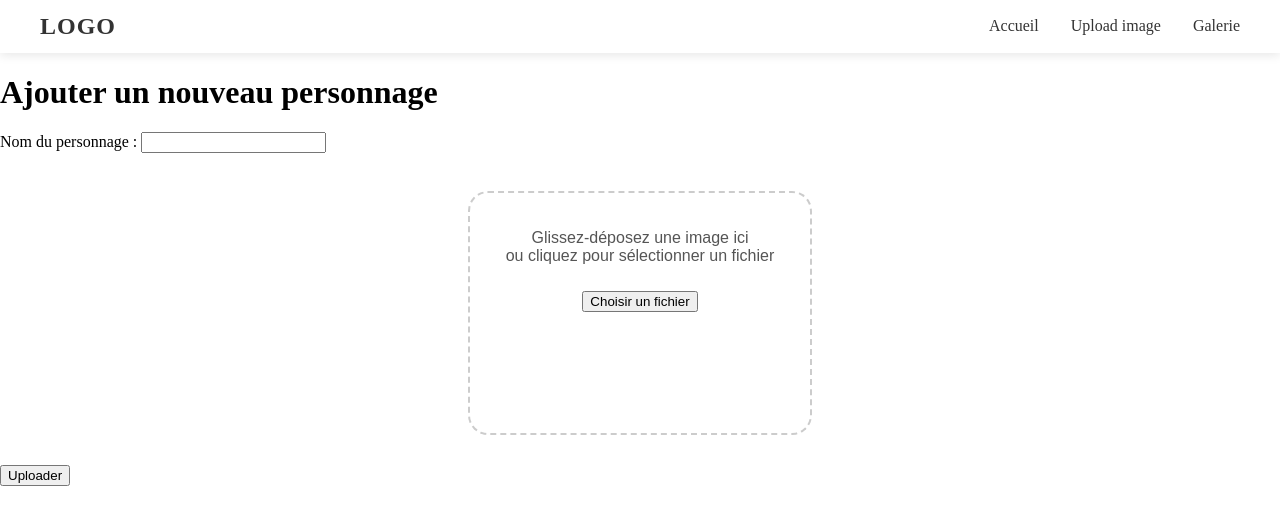
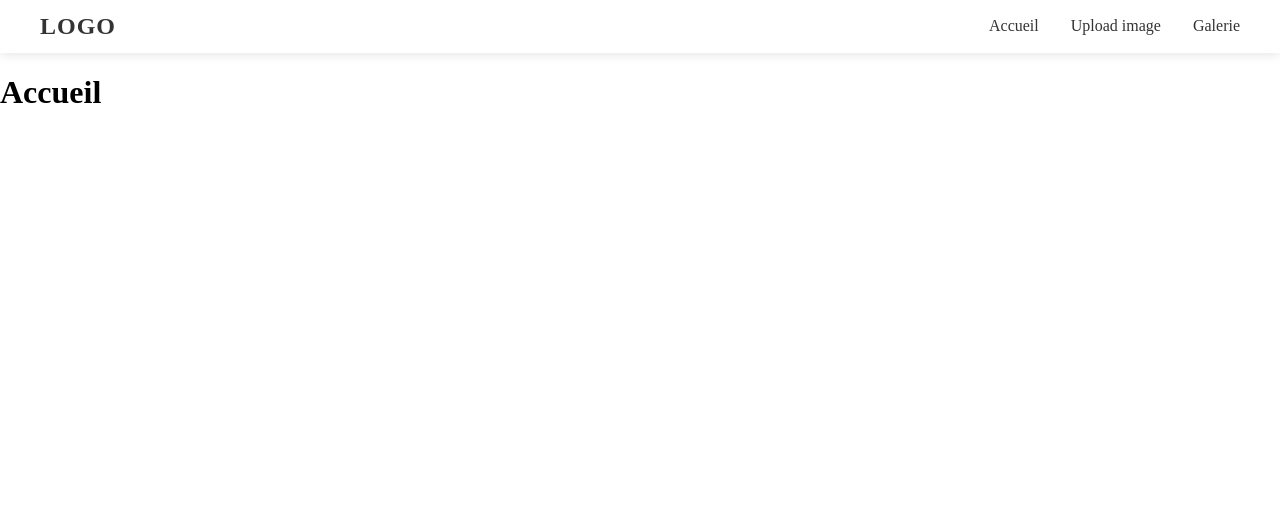
Before and after one commit to Lelelr/Mini_projet_docker, a Flask app: page / in a window 1280 px wide. Shown: the top 525 px of the page. Run offline with Flask 3, Linux system fonts and the light colour scheme.

Commit message:
Lien entre pages html

```diff
--- a/app.py
+++ b/app.py
@@ -16,8 +16,20 @@ def allowed_file(filename):
     return '.' in filename and filename.rsplit('.', 1)[1].lower() in ALLOWED_EXTENSIONS
 
 @app.route('/')
+def accueil():
+    return render_template('accueil.html')
+
+@app.route('/import')
 def new_personnage():
     return render_template('import.html')
+
+@app.route('/carte')
+def carte():
+    return render_template('carte.html')
+
+@app.route('/galerie')
+def galerie():
+    return render_template('galerie.html')
 
 @app.route('/upload_personnage', methods=['POST'])
 def upload_personnage():
--- a/templates/accueil.html
+++ b/templates/accueil.html
@@ -18,9 +18,9 @@
             </div>
             <div class="menu">
                 <ul>
-                    <li><a href="#">Accueil</a></li>
-                    <li><a href="import.html">Upload image</a></li>
-                    <li><a href="galerie.html">Galerie</a></li>
+                    <li><a href="{{ url_for('accueil') }}">Accueil</a></li>
+                    <li><a href="{{ url_for('new_personnage') }}">Upload image</a></li>
+                    <li><a href="{{ url_for('galerie') }}">Galerie</a></li>
                 </ul>
             </div>
         </nav>
--- a/templates/carte.html
+++ b/templates/carte.html
@@ -18,9 +18,9 @@
             </div>
             <div class="menu">
                 <ul>
-                    <li><a href="#">Accueil</a></li>
-                    <li><a href="#">Upload image</a></li>
-                    <li><a href="#">Galerie</a></li>
+                    <li><a href="{{ url_for('accueil') }}">Accueil</a></li>
+                    <li><a href="{{ url_for('new_personnage') }}">Upload image</a></li>
+                    <li><a href="{{ url_for('galerie') }}">Galerie</a></li>
                 </ul>
             </div>
         </nav>
--- a/templates/galerie.html
+++ b/templates/galerie.html
@@ -18,9 +18,9 @@
         </div>
         <div class="menu">
             <ul>
-                <li><a href="#">Accueil</a></li>
-                <li><a href="#">Upload image</a></li>
-                <li><a href="#">Galerie</a></li>
+                <li><a href="{{ url_for('accueil') }}">Accueil</a></li>
+                <li><a href="{{ url_for('new_personnage') }}">Upload image</a></li>
+                <li><a href="{{ url_for('galerie') }}">Galerie</a></li>
             </ul>
         </div>
     </nav>
--- a/templates/import.html
+++ b/templates/import.html
@@ -18,9 +18,9 @@
             </div>
             <div class="menu">
                 <ul>
-                    <li><a href="accueil.html">Accueil</a></li>
-                    <li><a href="">Upload image</a></li>
-                    <li><a href="galerie.html">Galerie</a></li>
+                    <li><a href="{{ url_for('accueil') }}">Accueil</a></li>
+                    <li><a href="{{ url_for('new_personnage') }}">Upload image</a></li>
+                    <li><a href="{{ url_for('galerie') }}">Galerie</a></li>
                 </ul>
             </div>
         </nav>
```
